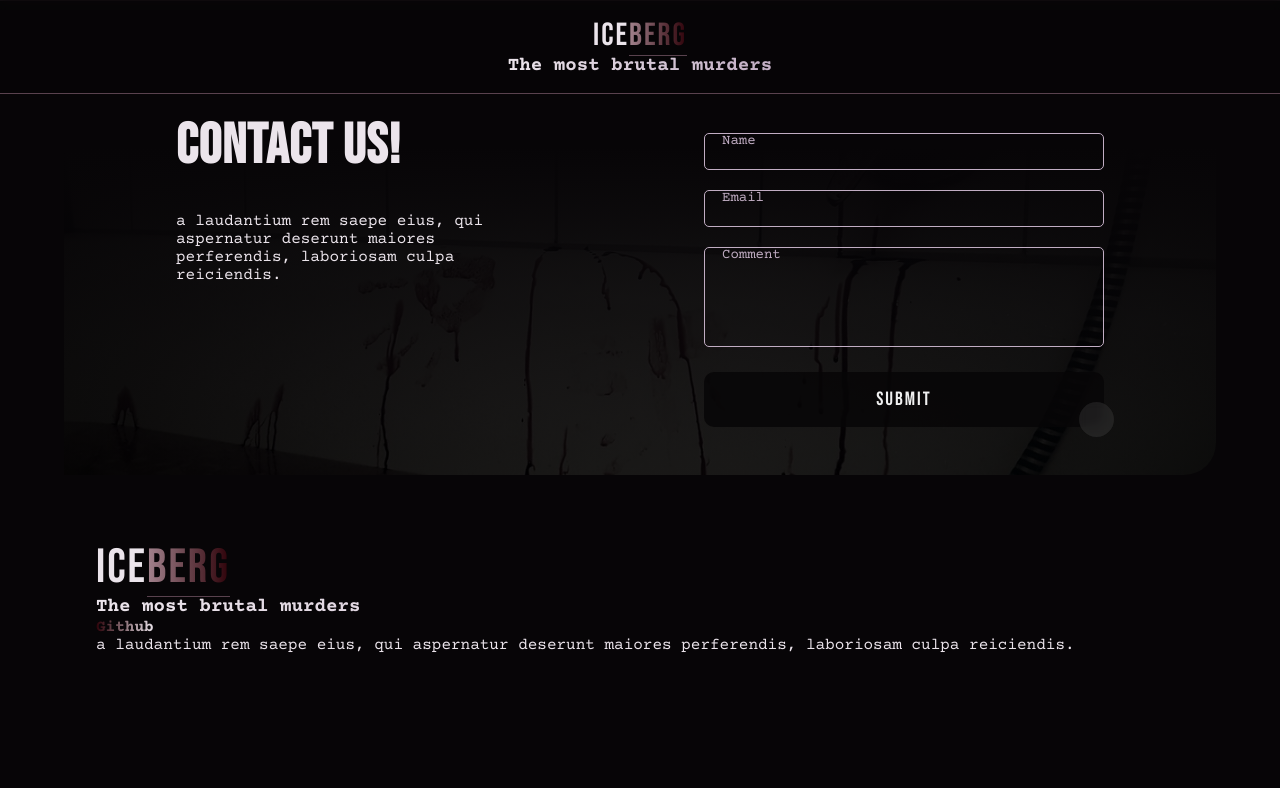
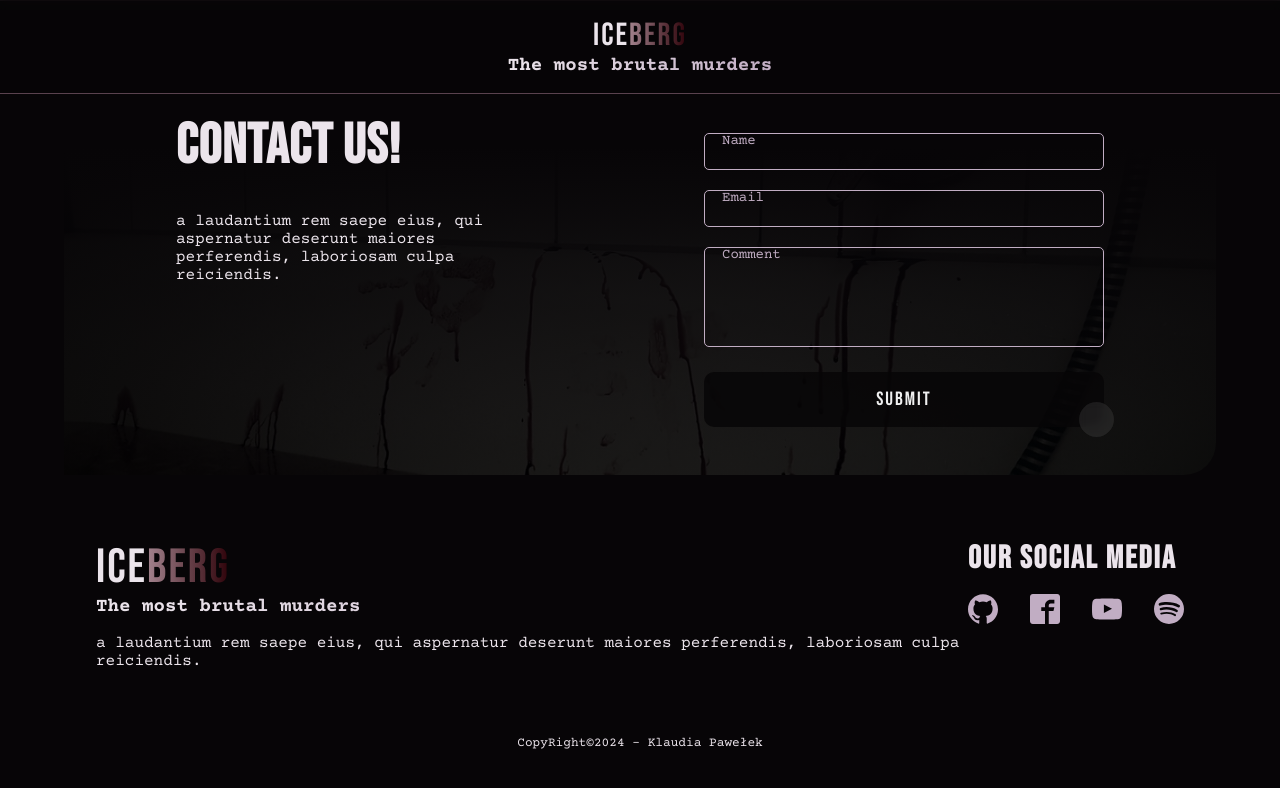
Before and after one commit to pawelek7k/murderSite, a React (Vite) app: page / in a window 1280 px wide. Shown: the top 788 px of the page. Built offline with nearby package versions, Linux system fonts and the light colour scheme.

Commit message:
add footer styles

```diff
--- a/src/components/Footer/FooterInformation/Styles.tsx
+++ b/src/components/Footer/FooterInformation/Styles.tsx
@@ -2,4 +2,44 @@ import styled from "styled-components";
 
 export const Wrapper = styled.div`
   padding: 2rem;
+  display: flex;
+  justify-content: space-around;
 `;
+
+export const IconWrapper = styled.div`
+  display: flex;
+  gap: var(--spacing);
+  svg {
+    width: 30px;
+    height: 30px;
+    color: var(--primary);
+    transition: var(--transition);
+    &:hover {
+      color: var(--accent);
+    }
+  }
+`;
+
+export const LogoWrapper = styled.div`
+  display: flex;
+  flex-direction: column;
+  gap: 1rem;
+`;
+
+export const Heading = styled.h3`
+  font-family: var(--secondary-font);
+  letter-spacing: 2px;
+  font-size: 2rem;
+`;
+
+export const SocialWrapper = styled.div`
+  display: flex;
+  flex-direction: column;
+  gap: 1rem;
+`;
+
+export const CopyRightWrapper = styled.div`
+  position: absolute;
+  bottom: 7rem;
+  font-size: 0.8rem;
+`;
--- a/src/components/Footer/FooterInformation/index.tsx
+++ b/src/components/Footer/FooterInformation/index.tsx
@@ -1,21 +1,43 @@
+import { BsSpotify } from "react-icons/bs";
+import { ImFacebook2, ImGithub, ImYoutube } from "react-icons/im";
 import { Link } from "../../Link";
 import { Logo } from "../../Logo";
 import { Paragraph } from "../../Paragraph";
-import { Wrapper } from "./Styles";
+import {
+  CopyRightWrapper,
+  Heading,
+  IconWrapper,
+  LogoWrapper,
+  SocialWrapper,
+  Wrapper,
+} from "./Styles";
 
 export const FooterInformation = () => {
   return (
     <Wrapper>
+      <LogoWrapper>
         <Logo positionOnPage={false} />
-      <Link
-        href={"https://github.com/pawelek7k/murderSite"}
-        content={"Github"}
-      />
         <Paragraph
           content={
             "a laudantium rem saepe eius, qui aspernatur deserunt maiores perferendis, laboriosam culpa reiciendis."
           }
         />
+      </LogoWrapper>
+      <SocialWrapper>
+        <Heading>Our Social Media</Heading>
+        <IconWrapper>
+          <Link
+            href={"https://github.com/pawelek7k/murderSite"}
+            content={<ImGithub />}
+          />
+          <Link href={"https://www.facebook.com/"} content={<ImFacebook2 />} />
+          <Link href={"https://www.youtube.com/"} content={<ImYoutube />} />
+          <Link href={"https://open.spotify.com/"} content={<BsSpotify />} />
+        </IconWrapper>
+      </SocialWrapper>
+      <CopyRightWrapper>
+        <Paragraph content={"CopyRight©2024 - Klaudia Pawełek"} />
+      </CopyRightWrapper>
     </Wrapper>
   );
 };
--- a/src/components/Footer/Styles.ts
+++ b/src/components/Footer/Styles.ts
@@ -3,9 +3,10 @@ import styled from "styled-components";
 export const StyledFooter = styled.footer`
     background-color: var(--background);
     border-top: var(--border);
-    padding: 4rem;
+    padding: 4rem 4rem 10rem 4rem;
     display: flex;
     flex-direction: column;
     gap: var(--spacing);
+    position: relative;
 
 `
--- a/src/components/Link/index.tsx
+++ b/src/components/Link/index.tsx
@@ -2,9 +2,13 @@ import { StyledLink } from "./Styles";
 
 interface LinkProps {
   href: string;
-  content: string;
+  content: string | React.ReactNode;
 }
 
 export const Link = ({ href, content }: LinkProps) => {
-  return <StyledLink href={href}>{content}</StyledLink>;
+  return (
+    <StyledLink target="_blank" href={href}>
+      {content}
+    </StyledLink>
+  );
 };
--- a/src/components/Logo/Styles.ts
+++ b/src/components/Logo/Styles.ts
@@ -12,7 +12,6 @@ text-align:  ${props => (props.$positionOnPage ? 'center' : 'start')};
   user-select: none;
 span {
     color: var(--secondary);
-    border-bottom: thin solid var(--secondary);
     background: linear-gradient(90deg, var(--accent), var(--primary-red));
     -webkit-background-clip: text;
     -webkit-text-fill-color: transparent;
```
Lines whose indentation alone changed are shown as unchanged.
